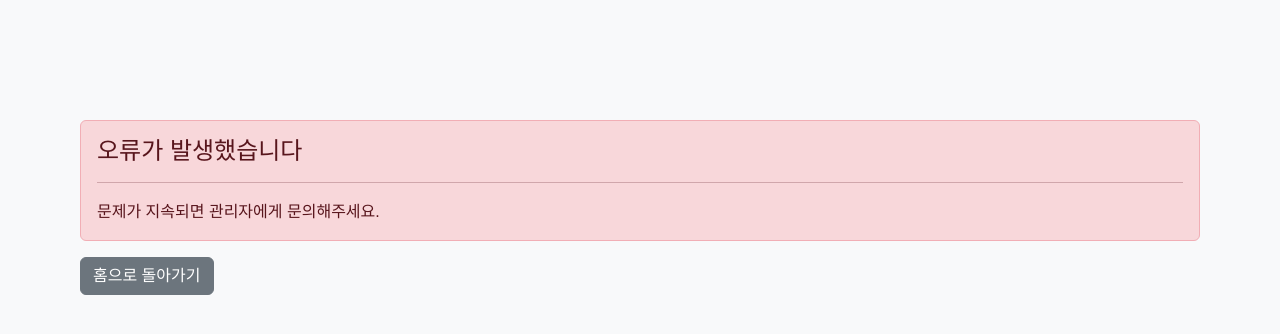
After one commit to goqkTk/Accountee, a Flask app: template templates/error.html in a window 1280 px wide. The commit adds this page. Shown: the top 334 px of the page. Run offline with Flask 3, Linux system fonts and the light colour scheme; the template is opened without the code that fills it, so the values that code supplies are empty; some libraries are stand-ins or nearby versions.

Commit message:
보안 강화

```diff
--- a/app.py
+++ b/app.py
@@ -1,16 +1,31 @@
-from flask import Flask, render_template, request, redirect, url_for, flash
+from flask import Flask, render_template, request, redirect, url_for, flash, session
 from flask_sqlalchemy import SQLAlchemy
-from datetime import datetime
+from datetime import datetime, timedelta
 import os
 import re
 from werkzeug.security import generate_password_hash, check_password_hash
+from flask_wtf.csrf import CSRFProtect
 
 app = Flask(__name__)
-app.config['SECRET_KEY'] = os.environ.get('SECRET_KEY', os.urandom(24))
-app.config['SQLALCHEMY_DATABASE_URI'] = os.environ.get('DATABASE_URL', 'mysql+pymysql://root:1234@localhost/accountee')
+
+# 보안 설정
+app.config['SECRET_KEY'] = os.environ.get('SECRET_KEY')
+if not app.config['SECRET_KEY']:
+    raise ValueError("SECRET_KEY 환경 변수가 설정되지 않았습니다.")
+
+app.config['SQLALCHEMY_DATABASE_URI'] = os.environ.get('DATABASE_URL')
+if not app.config['SQLALCHEMY_DATABASE_URI']:
+    raise ValueError("DATABASE_URL 환경 변수가 설정되지 않았습니다.")
+
 app.config['SQLALCHEMY_TRACK_MODIFICATIONS'] = False
 app.config['SESSION_COOKIE_SECURE'] = True
 app.config['SESSION_COOKIE_HTTPONLY'] = True
+app.config['SESSION_COOKIE_SAMESITE'] = 'Lax'
+app.config['PERMANENT_SESSION_LIFETIME'] = timedelta(days=1)
+
+# CSRF 보호 활성화
+csrf = CSRFProtect(app)
+
 db = SQLAlchemy(app)
 
 # 데이터베이스 모델
@@ -49,6 +64,8 @@ def validate_amount(amount_str):
         amount = float(amount_str)
         if amount <= 0:
             return False, "금액은 0보다 커야 합니다."
+        if amount > 1000000000:  # 10억 제한
+            return False, "금액이 너무 큽니다."
         return True, amount
     except ValueError:
         return False, "올바른 금액을 입력해주세요."
@@ -60,6 +77,9 @@ def validate_name(name):
         return False, "이름은 50자 이하여야 합니다."
     if not re.match(r'^[가-힣a-zA-Z0-9\s]+$', name):
         return False, "이름은 한글, 영문, 숫자만 사용 가능합니다."
+    # SQL 인젝션 방지를 위한 추가 검증
+    if any(char in name for char in [';', "'", '"', '--', '/*', '*/']):
+        return False, "잘못된 문자가 포함되어 있습니다."
     return True, name.strip()
 
 @app.route('/', methods=['GET'])
@@ -417,6 +437,11 @@ def delete_transaction(project_id, transaction_id):
     flash('지출이 삭제되었습니다.')
     return redirect(url_for('project', project_id=project_id))
 
+@app.errorhandler(Exception)
+def handle_error(error):
+    app.logger.error(f"An error occurred: {error}")
+    return render_template('error.html', message="죄송합니다. 오류가 발생했습니다."), 500
+
 if __name__ == '__main__':
     with app.app_context():
         db.create_all()
--- a/requirements.txt
+++ b/requirements.txt
@@ -3,3 +3,4 @@ Flask-SQLAlchemy==3.1.1
 Flask-Login==0.6.3
 python-dotenv==1.0.1
 pymysql==1.1.0
+Flask-WTF==1.2.1
--- a/templates/create_project.html
+++ b/templates/create_project.html
@@ -7,7 +7,8 @@
             <div class="card">
                 <div class="card-body">
                     <h2 class="card-title text-center mb-4">새 프로젝트 생성</h2>
-                    <form action="{{ url_for('create_project') }}" method="POST">
+                    <form method="POST" action="{{ url_for('create_project') }}">
+                        {{ csrf_token() }}
                         <div class="mb-3">
                             <label for="project_name" class="form-label">프로젝트 이름</label>
                             <input type="text" class="form-control" id="project_name" name="project_name" required autocomplete="off">
--- /dev/null
+++ b/templates/error.html
@@ -0,0 +1,13 @@
+{% extends "base.html" %}
+
+{% block content %}
+<div class="container mt-5">
+    <div class="alert alert-danger" role="alert">
+        <h4 class="alert-heading">오류가 발생했습니다</h4>
+        <p>{{ message }}</p>
+        <hr>
+        <p class="mb-0">문제가 지속되면 관리자에게 문의해주세요.</p>
+    </div>
+    <a href="{{ url_for('index') }}" class="btn btn-primary">홈으로 돌아가기</a>
+</div>
+{% endblock %}
```
Also changed, not shown: migrate.py (added, +8 -0 lines), templates/project.html (+11 -0 lines).
